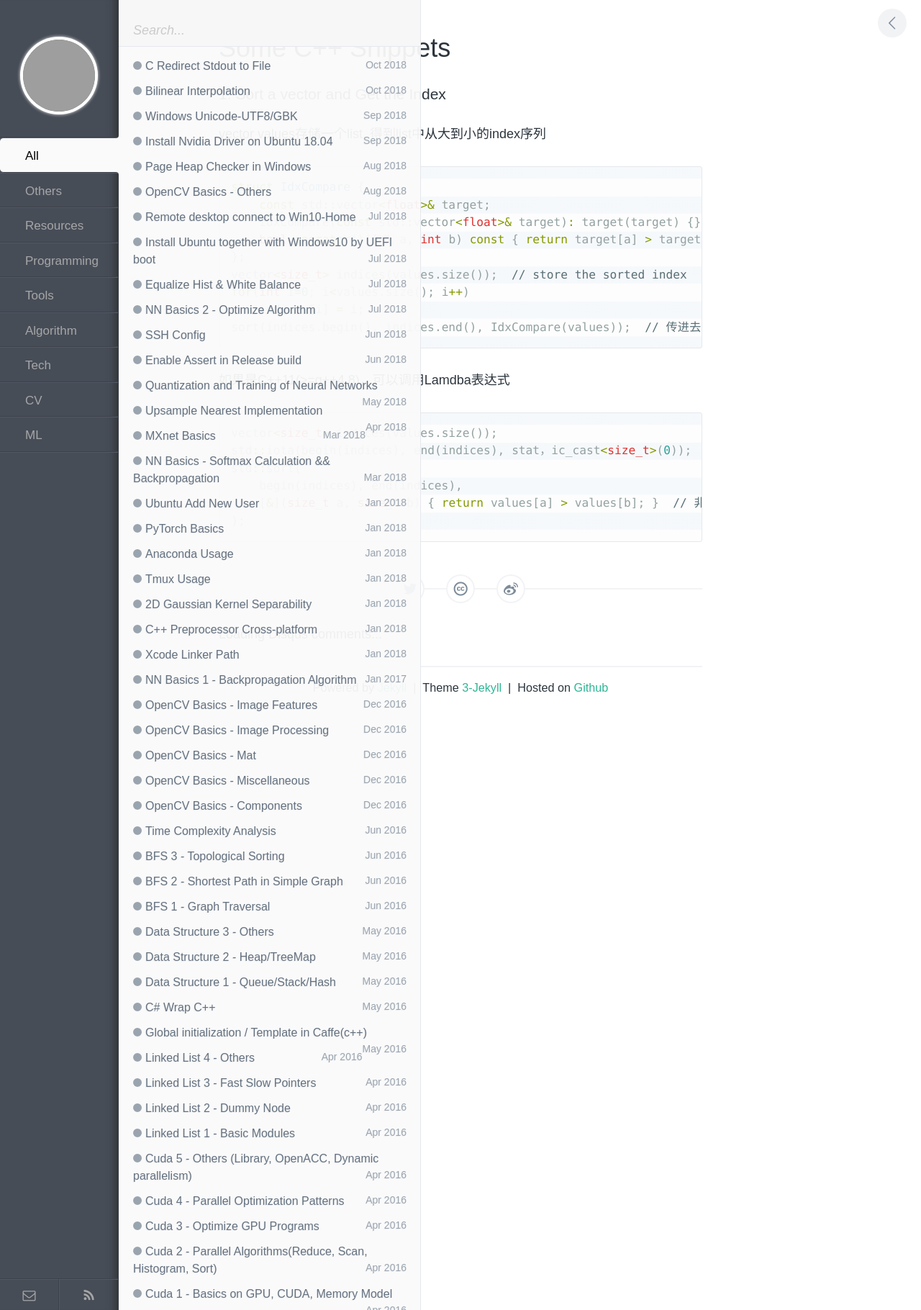
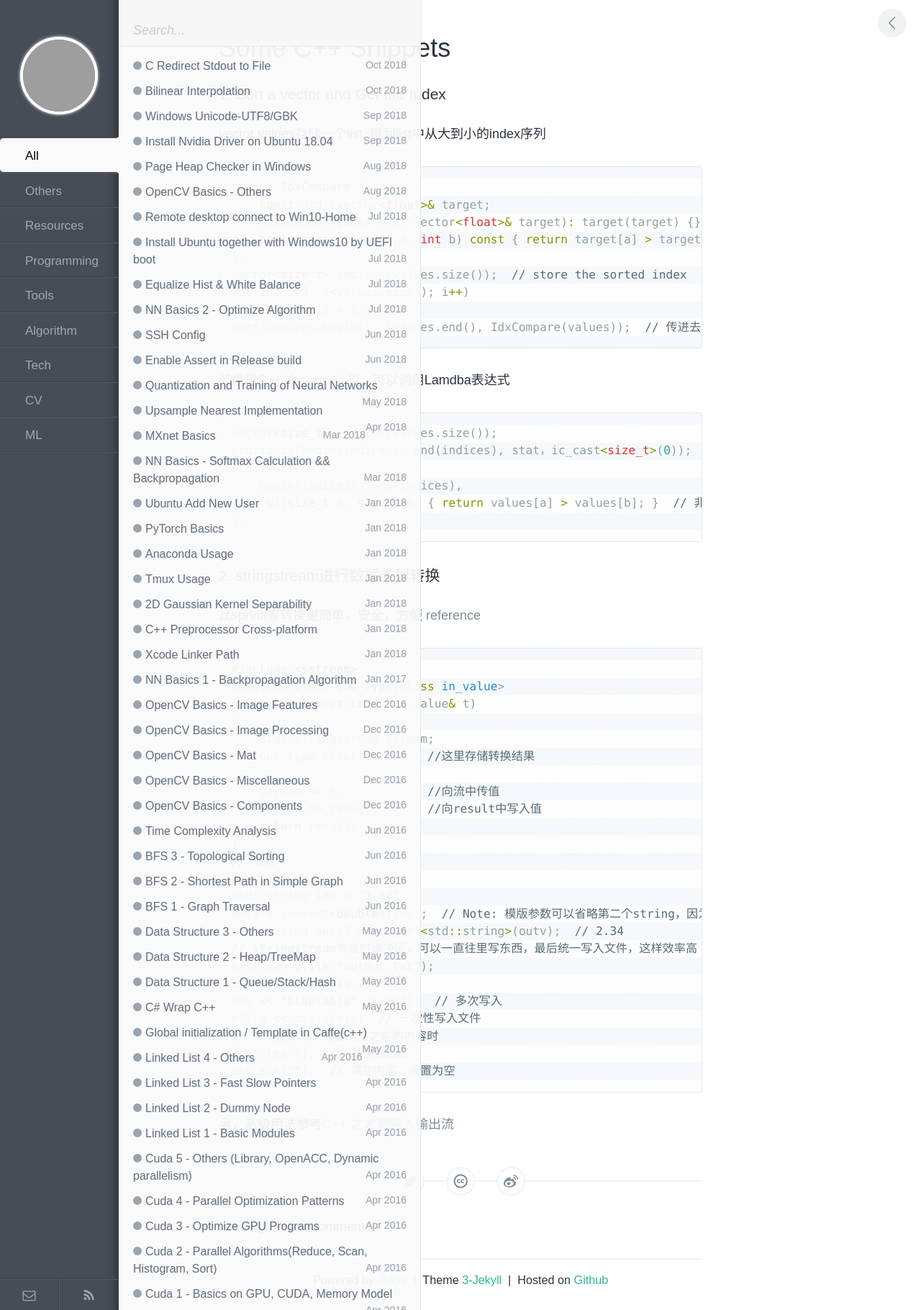
Before and after one commit to wykvictor/wykvictor.github.io, a Jekyll site: the page built from _posts/resources/2015-11-10-Some-Useful-C++-Snippet.md, in a window 1280 px wide. Shown: the whole page at 72% size. Built offline with Jekyll 4.4.1, drawn with Linux system fonts in a browser that asks for light colours; comment, search, counter and statistics services are not loaded; grey boxes are pictures that could not be loaded.

Commit message:
update sstream in c++ snippet md & anaconda md

```diff
--- a/_posts/resources/2015-11-10-Some-Useful-C++-Snippet.md
+++ b/_posts/resources/2015-11-10-Some-Useful-C++-Snippet.md
@@ -28,3 +28,35 @@ std::sort(
 	[&](size_t a, size_t b) { return values[a] > values[b]; }  // 非常简洁
 );
 {% endhighlight %}
+
+### 2. stringstream进行数据类型转换
+比sprintf等转换更简单，安全，方便
+[reference](https://blog.csdn.net/puppylpg/article/details/51260100)
+
+{% highlight C++ scripts %}
+#include <sstream>
+template<class out_type,class in_value>
+out_type convert(const in_value& t)
+{
+    std::stringstream stream;
+    out_type result;        //这里存储转换结果
+
+    stream << t;            //向流中传值
+    stream >> result;       //向result中写入值
+    return result;
+}
+// 使用
+double outv;
+std::string inv = "2.34";
+outv = convert<double>(inv);  // Note: 模版参数可以省略第二个string，因为可以推断出来
+std::string outv2 = convert<std::string>(outv);  // 2.34
+// stringstream有临时缓冲区，可以一直往里写东西，最后统一写入文件，这样效率高
+ofstream ofile("output.txt");
+ostringstream oss;
+oss << "blablabla" << endl;  // 多次写入
+ofile << oss.str();  // 一次性写入文件
+// 多次使用时，需要清空之前的内容时
+oss.clear();  // 清空标志位
+oss.str("");  // 清空内容，设置为空
+{% endhighlight %}
+另，高级用法参考[C++ 之定制输入输出流](http://kaiyuan.me/2017/06/22/custom-streambuf/)
```
Also changed, not shown: _posts/tools/2018-01-28-Anaconda-Usage.md (+14 -0 lines).
